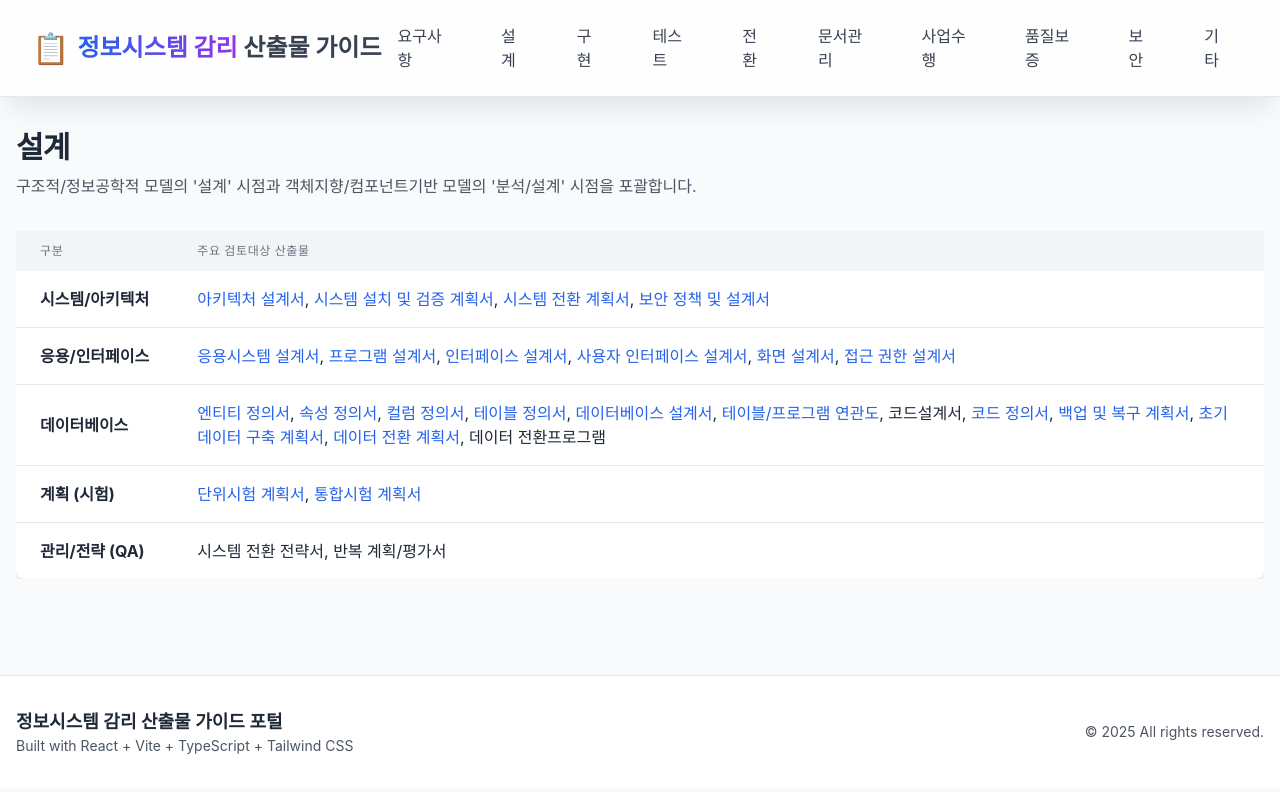
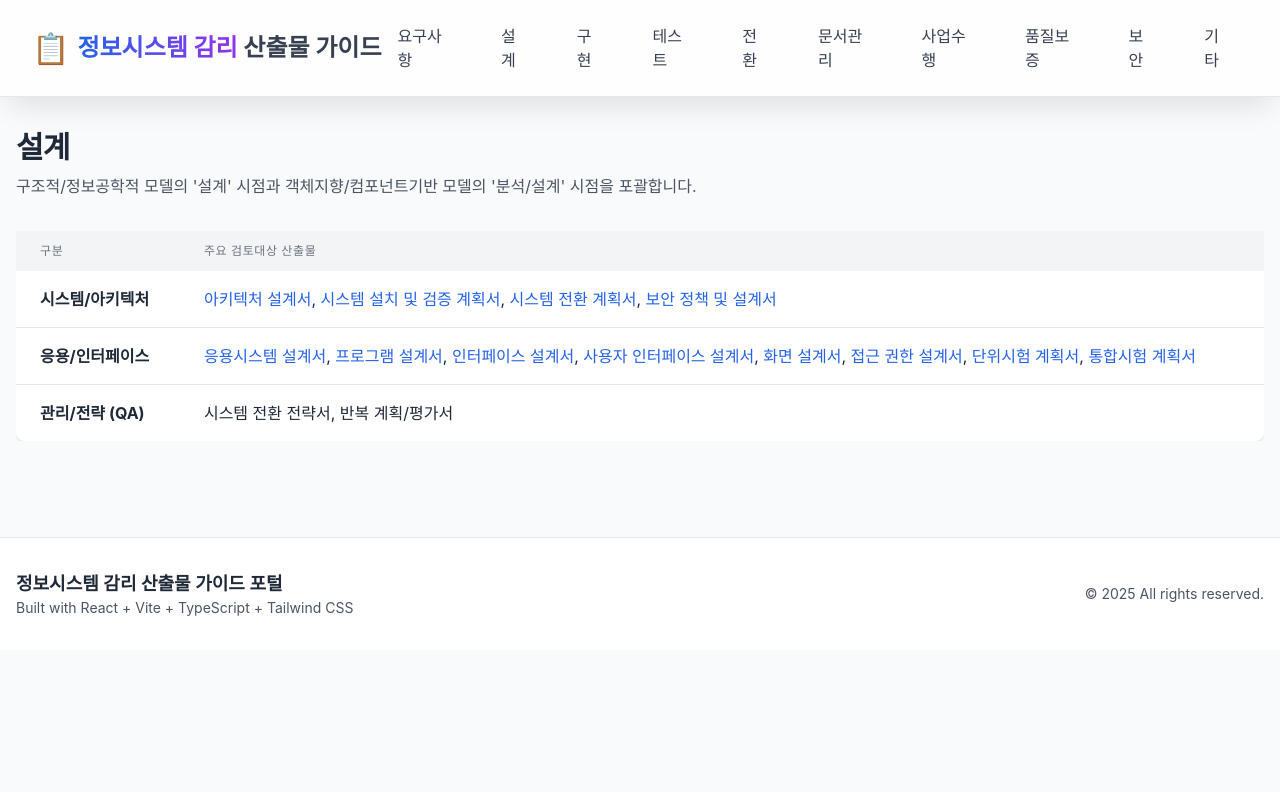
Before and after one commit to jeonck/deliverables-guide, a React (Vite) app: page /#/design in a window 1280 px wide. Shown: the top 792 px of the page. Built offline with nearby package versions, Linux system fonts and the light colour scheme.

Commit message:
refactor: combine application/interface and test plan deliverables in Design.tsx

```diff
--- a/src/pages/Design.tsx
+++ b/src/pages/Design.tsx
@@ -20,28 +20,6 @@ const designDeliverables = [
       { name: '사용자 인터페이스 설계서', path: '/forms/user-interface-design-document' },
       { name: '화면 설계서', path: '/forms/screen-design-document' },
       { name: '접근 권한 설계서', path: '/forms/access-control-design-document' },
-    ],
-  },
-  {
-    category: '데이터베이스',
-    deliverables: [
-      { name: '엔티티 정의서', path: '/forms/entity-definition-document' },
-      { name: '속성 정의서', path: '/forms/attribute-definition-document' },
-      { name: '컬럼 정의서', path: '/forms/column-definition-document' },
-      { name: '테이블 정의서', path: '/forms/table-definition-document' },
-      { name: '데이터베이스 설계서', path: '/forms/database-design-document' },
-      { name: '테이블/프로그램 연관도', path: '/forms/table-program-relationship-diagram' },
-      { name: '코드설계서', path: '/design' },
-      { name: '코드 정의서', path: '/forms/code-definition-document' },
-      { name: '백업 및 복구 계획서', path: '/forms/backup-and-recovery-plan' },
-      { name: '초기데이터 구축 계획서', path: '/forms/initial-data-construction-plan' },
-      { name: '데이터 전환 계획서', path: '/forms/data-migration-plan' },
-      { name: '데이터 전환프로그램', path: '/design' },
-    ],
-  },
-  {
-    category: '계획 (시험)',
-    deliverables: [
       { name: '단위시험 계획서', path: '/forms/unit-test-plan' },
       { name: '통합시험 계획서', path: '/forms/integration-test-plan' },
     ],
```
